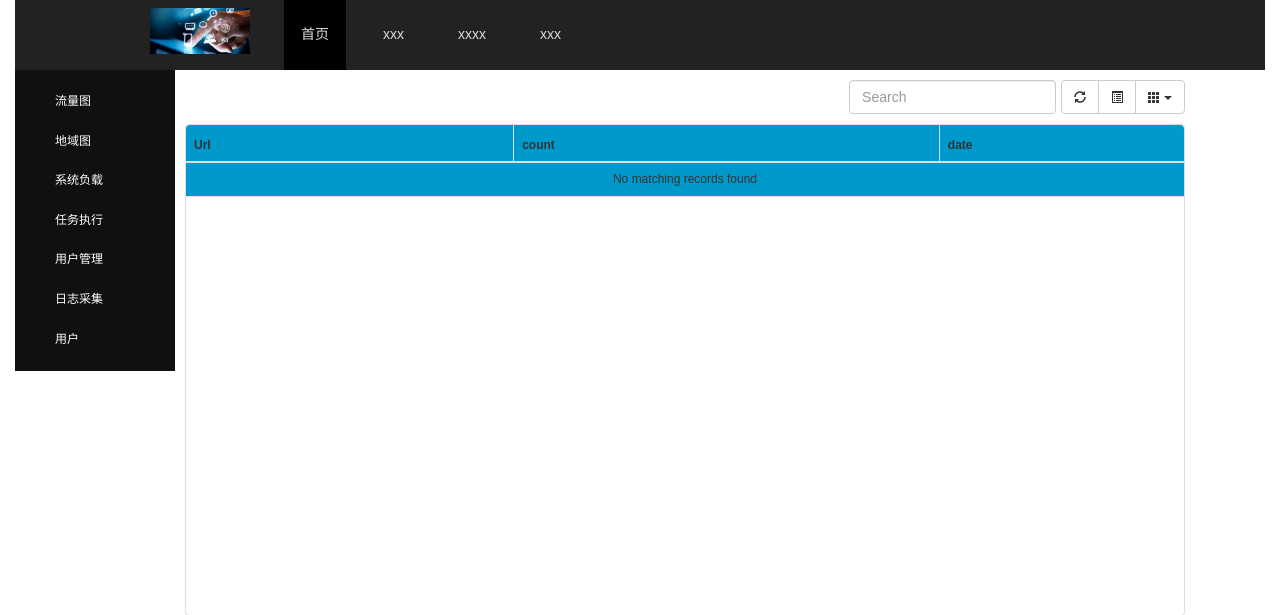
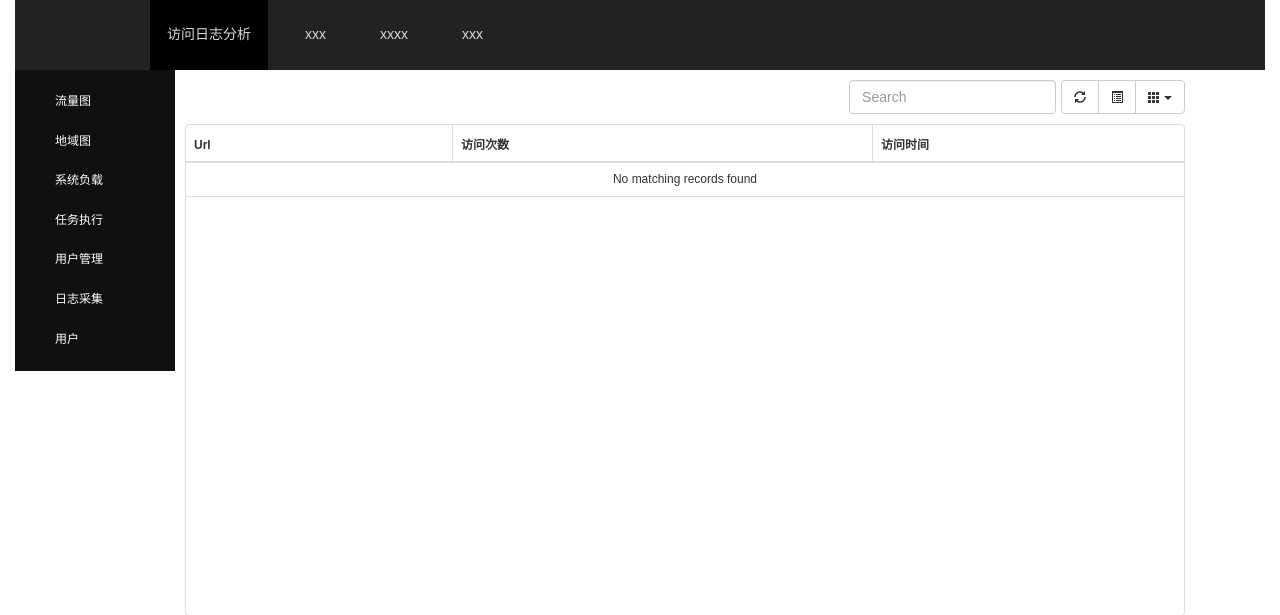
Before and after one commit to xieyixue/plog, a Django app: page /manage/get_urlcount/1/ in a window 1280 px wide. Shown: the top 615 px of the page. Run offline with Django 3.2, Linux system fonts and the light colour scheme; data that the repository does not hold is empty; some libraries are stand-ins or nearby versions.

Commit message:
界面修改

```diff
--- a/static/css/table.css
+++ /dev/null
@@ -1,3 +0,0 @@
-table{
-    background-color: #0099CC;
-}
--- a/templates/layout.html
+++ b/templates/layout.html
@@ -19,15 +19,11 @@
 		<div class="span12">
             <div class="ue-bar">
                 <div class="ue-bar-warp">
-                    <div class="ue-bar-logo">
-                        <a href="#">
-                            <img src="/static/img/logo.jpg" width="100" alt="xxx" title="xxx">
-                        </a>
-                    </div>
+
                     <div class="ue-bar-nav">
                         <ul>
                             <li class="active"><a href="/">
-                                <em>首页</em>
+                                <em>访问日志分析</em>
                             </a></li>
                             <li><a href="#">
                                 <em>xxx</em>
--- a/templates/url_count_table.html
+++ b/templates/url_count_table.html
@@ -15,8 +15,8 @@
        <thead>
             <tr>
                 <th data-field="url" data-sortable="true" >Url</th>
-                <th data-field="count" data-sortable="true" >count</th>
-                <th data-field="date" >date</th>
+                <th data-field="count" data-sortable="true" >访问次数</th>
+                <th data-field="date" >访问时间</th>
             </tr>
         </thead>
     </table>
--- a/web_api/views.py
+++ b/web_api/views.py
@@ -1,3 +1,4 @@
+#coding=utf-8
 from django.shortcuts import HttpResponse
 import json
 from web_models import models
@@ -6,19 +7,23 @@ def get_urlcount(request,day):
     ##print "------------"
     if request.method == "GET":
         data = models.UrlCount.objects.filter(date=day).values("url","count","date")
+        data_ = sorted(data,key=lambda  s: s["count"])
+        data_.reverse()
         #print data
         d = []
-        for i in data:
+        for i in data_:
             d.append(i)
         d = json.dumps(d)
+
         return HttpResponse(d)
 def get_ipcount(request,day):
     ##print "------------"
     if request.method == "GET":
         data = models.IPCount.objects.filter(date=day).values("ip","count","date")
-        #print data
+        data_ = sorted(data,key=lambda  s: s["count"])
+        data_.reverse()
         d = []
-        for i in data:
+        for i in data_:
             d.append(i)
         d = json.dumps(d)
         return HttpResponse(d)
--- a/web_manage/views.py
+++ b/web_manage/views.py
@@ -1,3 +1,4 @@
+#coding=utf-8
 from django.shortcuts import render
 from django.shortcuts import render_to_response
 from web_models import models
```
Also changed, not shown: templates/ip_count_table.html (+4 -3 lines).
